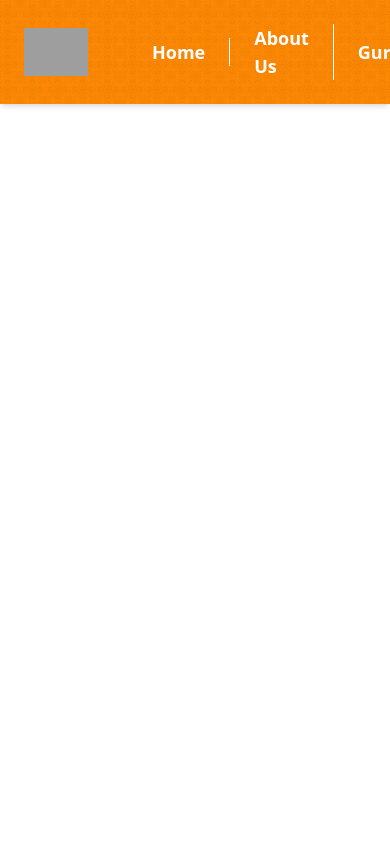
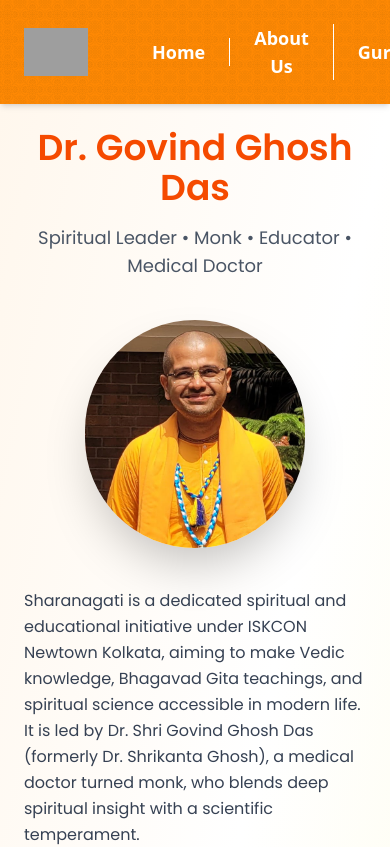
Before and after one commit to asinha2297/sharanagati, a React (Vite) app: page /biography in a window 390 px wide. Shown: the top 847 px of the page. Built offline with nearby package versions, Linux system fonts and the light colour scheme; grey boxes are pictures that could not be loaded.

Commit message:
Biography pages
Added biography page in the about section

```diff
--- a/package.json
+++ b/package.json
@@ -11,9 +11,11 @@
   },
   "dependencies": {
     "@tailwindcss/vite": "^4.1.10",
+    "framer-motion": "^12.18.1",
     "react": "^19.1.0",
     "react-dom": "^19.1.0",
     "react-intersection-observer": "^9.16.0",
+    "react-lazy-load-image-component": "^1.6.3",
     "react-router-dom": "^7.6.2",
     "react-slick": "^0.30.3",
     "slick-carousel": "^1.8.1",
--- a/src/App.jsx
+++ b/src/App.jsx
@@ -6,6 +6,7 @@ import AboutUs from "./components/AboutUs";
 import Gurukul from "./components/Gurukul";
 import Yatras from "./components/Yatras";
 import ContactUs from "./components/ContactUs";
+import Biography from "./components/Biography";
 
 function App() {
   return (
@@ -14,6 +15,7 @@ function App() {
       <Routes>
         <Route path="/" element={<Home />} />
         <Route path="/about" element={<AboutUs />} />
+        <Route path="/biography" element={<Biography />} />
         <Route path="/gurukul" element={<Gurukul />} />
         <Route path="/yatras" element={<Yatras />} />
         <Route path="/contact" element={<ContactUs />} />
--- /dev/null
+++ b/src/components/Biography.jsx
@@ -0,0 +1,97 @@
+import React from "react";
+import { motion } from "framer-motion";
+import { LazyLoadImage } from "react-lazy-load-image-component";
+import ggd from "../assets/ggd.jpeg";
+import "react-lazy-load-image-component/src/effects/blur.css";
+import "../styles/Biography.css";
+
+const paragraphVariants = {
+  hidden: { opacity: 0, y: 40 },
+  visible: (i) => ({
+    opacity: 1,
+    y: 0,
+    transition: {
+      delay: i * 0.6,
+      duration: 1.2,
+      ease: "easeOut",
+    },
+  }),
+};
+
+const Biography = () => {
+  const paragraphs = [
+    `Sharanagati is a dedicated spiritual and educational initiative under ISKCON Newtown Kolkata, aiming to make Vedic knowledge, Bhagavad Gita teachings, and spiritual science accessible in modern life. It is led by Dr. Shri Govind Ghosh Das (formerly Dr. Shrikanta Ghosh), a medical doctor turned monk, who blends deep spiritual insight with a scientific temperament.`,
+    `Dr. Govind Ghosh Das completed his MBBS from Calcutta Medical College (2006–2011). A former district school topper and top-100 WBJEE rank holder, he encountered ISKCON teachings in 2005 during medical entrance preparation. He completed the Bhagavad Gita even before entering medical school.`,
+    `After years in medical practice, specializing in Surgical Gastroenterology and Intensive Care (including at KPC Medical College), he chose a path of spiritual dedication. In 2014, he formally accepted the brahmacharya order and became a full-time monk with ISKCON Kolkata.`,
+    `He is especially admired for his ability to connect ancient scriptural wisdom with modern-day challenges, making him a beloved speaker among students, professionals, and spiritual seekers.`,
+  ];
+
+  return (
+    <div className="min-h-screen bg-gradient-to-br from-orange-50 via-white to-yellow-50 p-6 md:p-12 poppins-font">
+      <div className="max-w-5xl mx-auto text-center">
+        <h1 className="text-4xl font-bold text-orange-600 mb-4">
+          Dr. Govind Ghosh Das
+        </h1>
+        <p className="text-lg text-gray-600 mb-10">
+          Spiritual Leader • Monk • Educator • Medical Doctor
+        </p>
+
+        <div className="flex justify-center mb-12">
+          <LazyLoadImage
+            src={ggd}
+            alt="Dr. Govind Ghosh Das"
+            className="rounded-full shadow-2xl hover:scale-105 transition-transform duration-500"
+            effect="blur"
+            width={220}
+            height={220}
+          />
+        </div>
+
+        <div className="space-y-6 text-left text-gray-700 leading-relaxed">
+          {paragraphs.map((text, index) => (
+            <motion.p
+              key={index}
+              custom={index}
+              initial="hidden"
+              whileInView="visible"
+              variants={paragraphVariants}
+              viewport={{ once: true, amount: 0.5 }}
+            >
+              {text}
+            </motion.p>
+          ))}
+
+          <motion.div
+            initial={{ opacity: 0, y: 30 }}
+            whileInView={{ opacity: 1, y: 0 }}
+            transition={{ delay: paragraphs.length * 0.6 + 0.4, duration: 1.2 }}
+            viewport={{ once: true }}
+            className="bg-orange-100 p-6 rounded-xl shadow-md mt-10"
+          >
+            <h2 className="text-xl font-semibold text-orange-700 mb-2">
+              Mission & Activities
+            </h2>
+            <ul className="list-disc list-inside space-y-1 text-gray-800">
+              <li>
+                Disseminating teachings of the Bhagavad Gita and Srimad
+                Bhagavatam
+              </li>
+              <li>Promoting value-based education for all age groups</li>
+              <li>
+                Conducting Bhakti-vriksha programs for spiritual communities
+              </li>
+              <li>Guiding spiritual tours to holy places in India</li>
+              <li>Teaching Vedic Cosmology in relation to modern science</li>
+              <li>
+                Encouraging congregational chanting (kirtan) and devotional
+                practices
+              </li>
+            </ul>
+          </motion.div>
+        </div>
+      </div>
+    </div>
+  );
+};
+
+export default Biography;
--- a/src/components/Header.jsx
+++ b/src/components/Header.jsx
@@ -1,17 +1,30 @@
-import React from "react";
+import React, { useState, useRef } from "react";
 import { NavLink } from "react-router-dom";
 import bkgd2 from "../assets/regal.webp";
 import iskconlogo from "../assets/R.png";
 
-const navItems = [
-  { name: "Home", path: "/" },
-  { name: "About Us", path: "/about" },
-  { name: "Gurukul", path: "/gurukul" },
-  { name: "Yatras", path: "/yatras" },
-  { name: "Contact Us", path: "/contact" },
-];
+const Header = () => {
+  const [showDropdown, setShowDropdown] = useState(false);
+  const dropdownRef = useRef(null);
 
-const Header = () => {
+  const toggleDropdown = () => {
+    setShowDropdown((prev) => !prev);
+  };
+
+  const closeDropdown = (e) => {
+    if (dropdownRef.current && !dropdownRef.current.contains(e.target)) {
+      setShowDropdown(false);
+    }
+  };
+
+  // Close dropdown on outside click
+  React.useEffect(() => {
+    document.addEventListener("click", closeDropdown);
+    return () => {
+      document.removeEventListener("click", closeDropdown);
+    };
+  }, []);
+
   return (
     <header
       className="relative text-white shadow-md"
@@ -30,7 +43,50 @@ const Header = () => {
           <div className="ml-10" />
 
           <nav className="flex items-center space-x-0 divide-x divide-white">
-            {navItems.map((item, index) => (
+            <NavLink
+              to="/"
+              className={({ isActive }) =>
+                `px-6 text-lg font-semibold transition duration-300 transform hover:scale-110 hover:text-white hover:drop-shadow-[0_0_8px_rgba(255,255,255,0.9)] ${
+                  isActive ? "text-[#b34700]" : "text-white"
+                }`
+              }
+            >
+              Home
+            </NavLink>
+
+            <div className="relative px-6" ref={dropdownRef}>
+              <button
+                onClick={toggleDropdown}
+                className="text-lg font-semibold transition duration-300 transform hover:scale-110 hover:text-white hover:drop-shadow-[0_0_8px_rgba(255,255,255,0.9)]"
+              >
+                About Us
+              </button>
+              {showDropdown && (
+                <div className="absolute top-full left-0 mt-2 w-64 bg-orange-300 text-orange-800 rounded-md shadow-lg z-50">
+                  <NavLink
+                    to="/about"
+                    onClick={() => setShowDropdown(false)}
+                    className="block px-4 py-2 hover:bg-orange-200 font-semibold"
+                  >
+                    About Us
+                  </NavLink>
+                  <NavLink
+                    to="/biography"
+                    onClick={() => setShowDropdown(false)}
+                    className="block px-4 py-2 hover:bg-orange-200 font-semibold"
+                  >
+                    About Govind Ghosh Das
+                  </NavLink>
+                </div>
+              )}
+            </div>
+
+            {/* Other NavLinks */}
+            {[
+              { name: "Gurukul", path: "/gurukul" },
+              { name: "Yatras", path: "/yatras" },
+              { name: "Contact Us", path: "/contact" },
+            ].map((item, index) => (
               <NavLink
                 key={index}
                 to={item.path}
@@ -46,6 +102,7 @@ const Header = () => {
           </nav>
         </div>
 
+        {/* Right Logo */}
         <div className="flex items-center">
           <img
             src={iskconlogo}
--- /dev/null
+++ b/src/styles/Biography.css
@@ -0,0 +1,6 @@
+@import url('https://fonts.googleapis.com/css2?family=Poppins:wght@400;600&display=swap');
+
+
+.poppins-font {
+  font-family: 'Poppins', sans-serif;
+}
```
Also changed, not shown: src/assets/ggd.jpeg (added), src/styles/Header.css (deleted), 1 other file (tests, documents, lock files or other folders).
